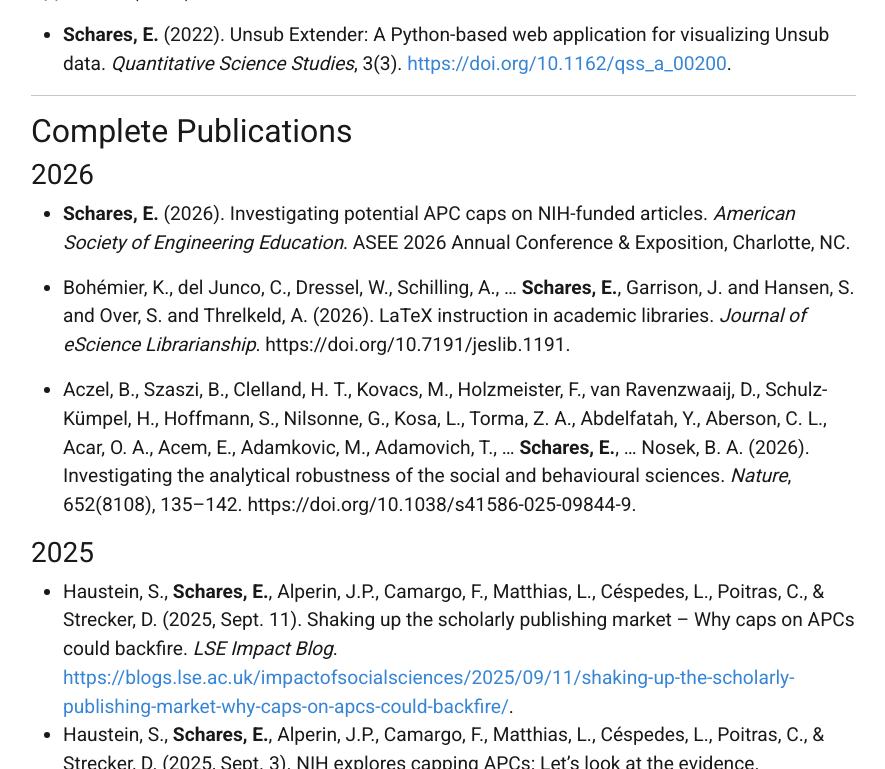
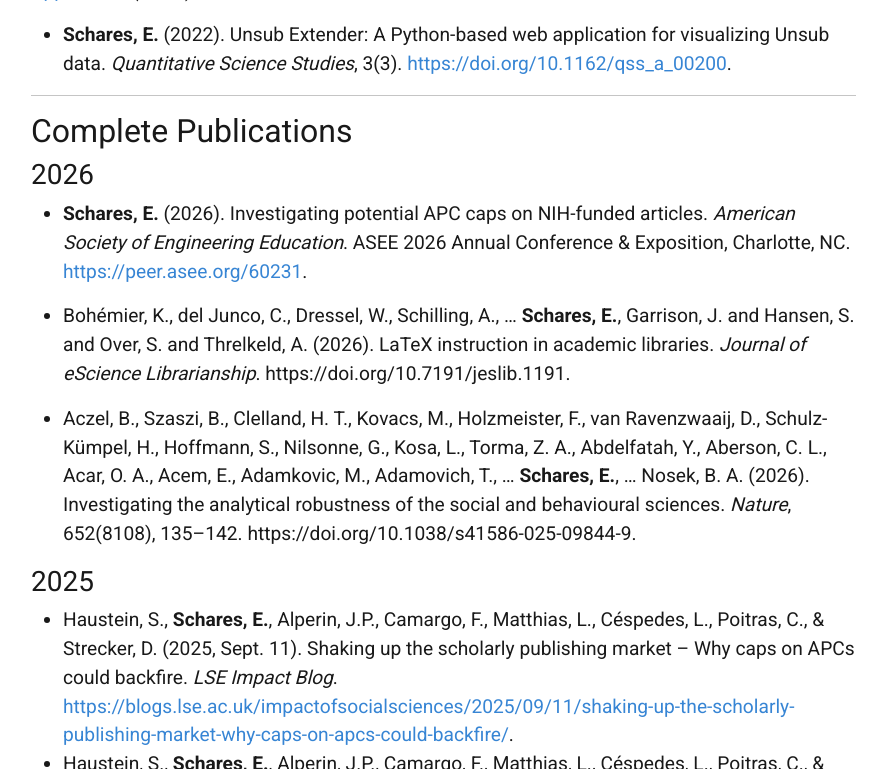
Before and after one commit to eschares/eschares.github.io, a Jekyll site: the page built from pages/publications.md, in a window 1280 px wide and 900 px high, scrolled down 609 px, cut to the strip 0-769 px from the top of the window. Shown: the whole strip, without its empty margins (51-936 px from the left). Built offline with Jekyll 4.4.1, drawn with Linux system fonts in a browser that asks for light colours; nearby versions of some CDN libraries; part of the change alters nothing that is shown.

Commit message:
Add ASEE paper link
Updated the list of selected publications, including new entries and citations. Adjusted formatting for consistency and clarity.

```diff
--- a/pages/publications.md
+++ b/pages/publications.md
@@ -27,7 +27,7 @@ This detailed look at a free analysis tool I developed won the ASEE ELD 2022 [In
 
 ### 2026
 
-- **Schares, E.** (2026). Investigating potential APC caps on NIH-funded articles. _American Society of Engineering Education_. ASEE 2026 Annual Conference & Exposition, Charlotte, NC.
+- **Schares, E.** (2026). Investigating potential APC caps on NIH-funded articles. _American Society of Engineering Education_. ASEE 2026 Annual Conference & Exposition, Charlotte, NC. [https://peer.asee.org/60231](https://peer.asee.org/60231).
 
 - Bohémier, K., del Junco, C., Dressel, W., Schilling, A., … **Schares, E.**, Garrison, J. and Hansen, S. and Over, S. and Threlkeld, A. (2026). LaTeX instruction in academic libraries. _Journal of eScience Librarianship_. https://doi.org/10.7191/jeslib.1191.
 
```
